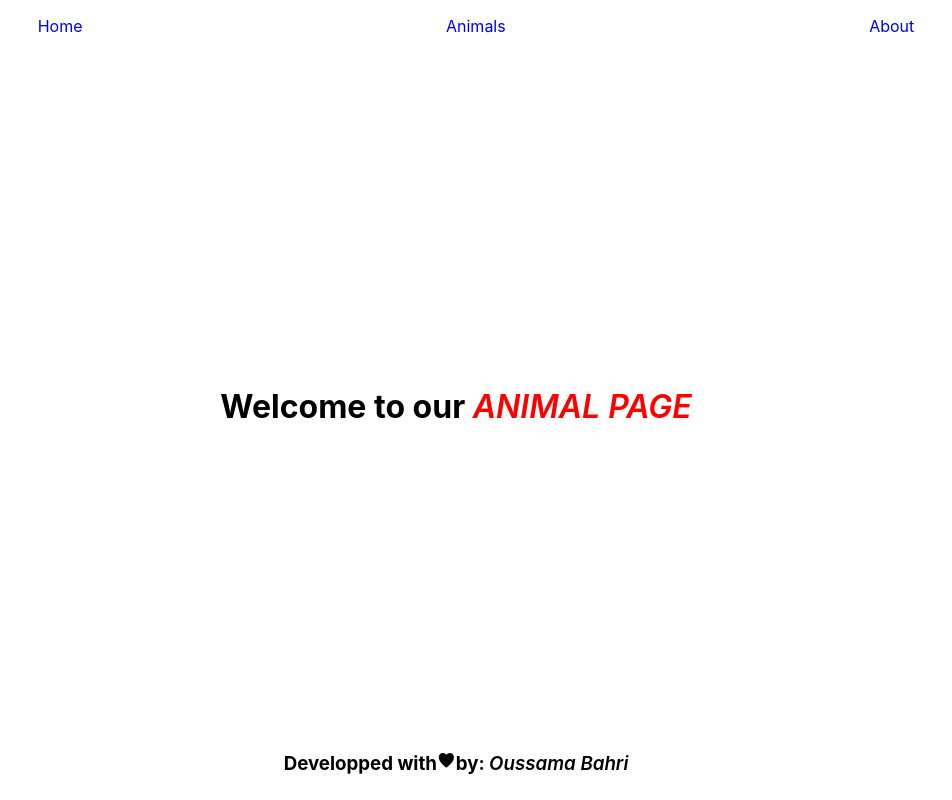
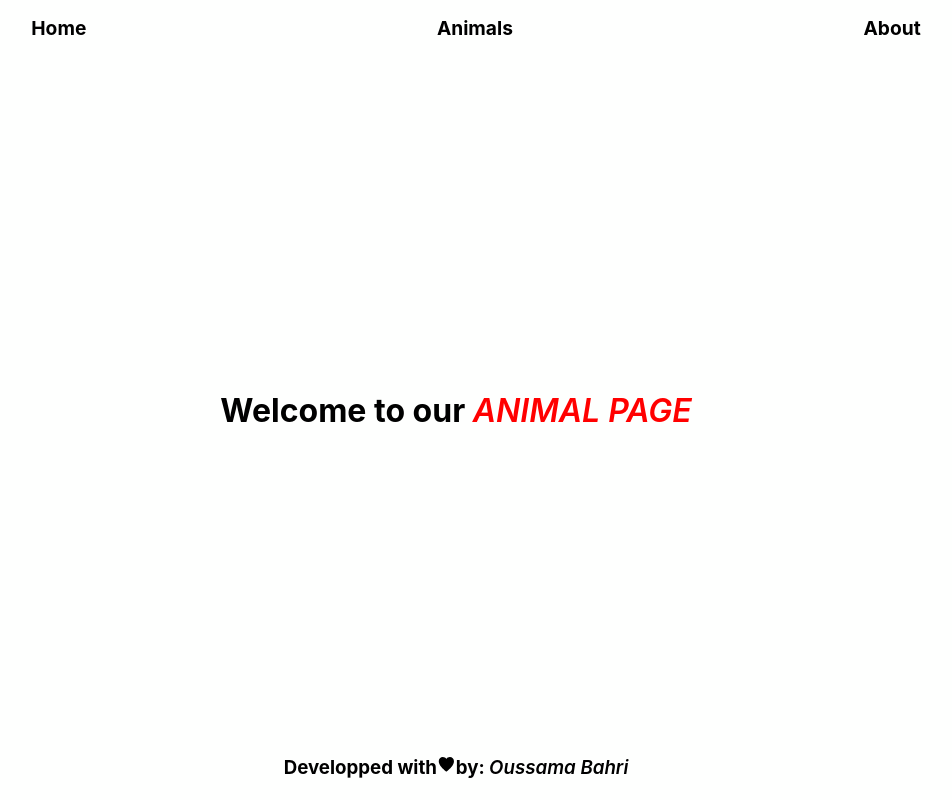
Before and after one commit to Ouss84/Animal-App, a React (Create React App) app: page / in a window 1280 px wide. Shown: the whole page, without its empty margins (184-1136 px from the left). Built offline with nearby package versions, Linux system fonts and the light colour scheme.

Commit message:
styling the nav

```diff
--- a/src/index.css
+++ b/src/index.css
@@ -72,9 +72,13 @@ ul li {
   text-decoration: none;
   list-style-type: none;
   text-decoration-line: none;
+  color: black;
+  font-size: 1.2rem;
+  font-weight: 700;
 }
 ul a {
   text-decoration-line: none;
+  color: black;
 }
 a:hover {
   font-weight: bold;
```
